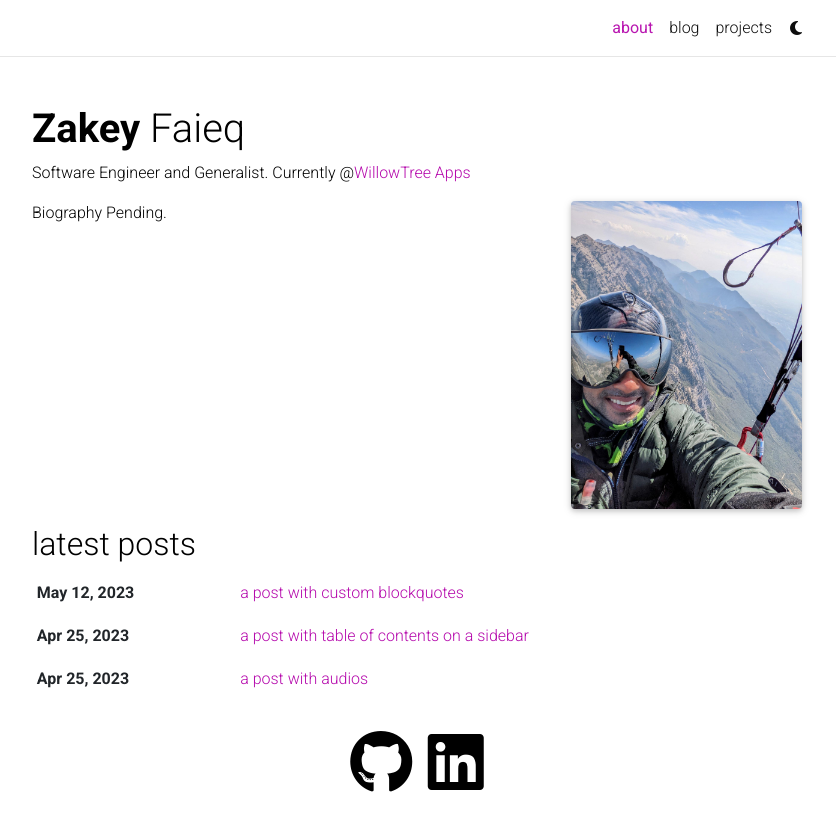
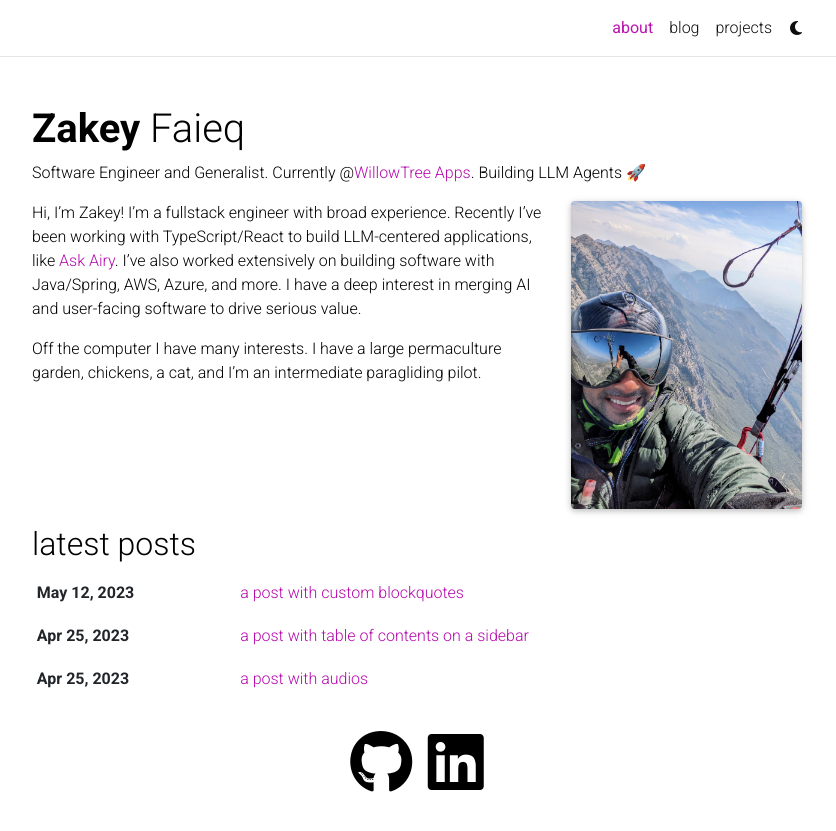
Before and after one commit to Zakinator123/zakinator123.github.io, a Jekyll site: the page built from _pages/about.md, in a window 1280 px wide. Shown: the top 831 px of the page, without its empty margins (223-1059 px from the left). Built offline with Jekyll 4.4.1, drawn with Linux system fonts in a browser that asks for light colours; full-size pictures stand in for the smaller copies a plugin makes; comment, search, counter and statistics services are not loaded; a style sheet for code colours, icons or effects is not loaded.

Commit message:
Update bio

```diff
--- a/_pages/about.md
+++ b/_pages/about.md
@@ -2,7 +2,7 @@
 layout: about
 title: about
 permalink: /
-subtitle: Software Engineer and Generalist. Currently @<a href='https://willowtreeapps.com' target='_blank'>WillowTree Apps</a>
+subtitle: Software Engineer and Generalist. Currently @<a href='https://willowtreeapps.com' target='_blank'>WillowTree Apps</a>. Building LLM Agents 🚀
 
 profile:
   align: right
@@ -19,4 +19,9 @@ selected_papers: false # includes a list of papers marked as "selected={true}"
 social: true  # includes social icons at the bottom of the page
 ---
 
-Biography Pending.
+Hi, I'm Zakey! I'm a fullstack engineer with broad experience. Recently I've been working with TypeScript/React to build LLM-centered
+applications, like [Ask Airy](askairy.com). I've also worked extensively on building software with Java/Spring,
+AWS, Azure, and more. I have a deep interest in merging AI and user-facing software to drive serious value.
+
+Off the computer I have many interests. I have a large permaculture garden, chickens, a cat, and I'm an intermediate
+paragliding pilot.
```
